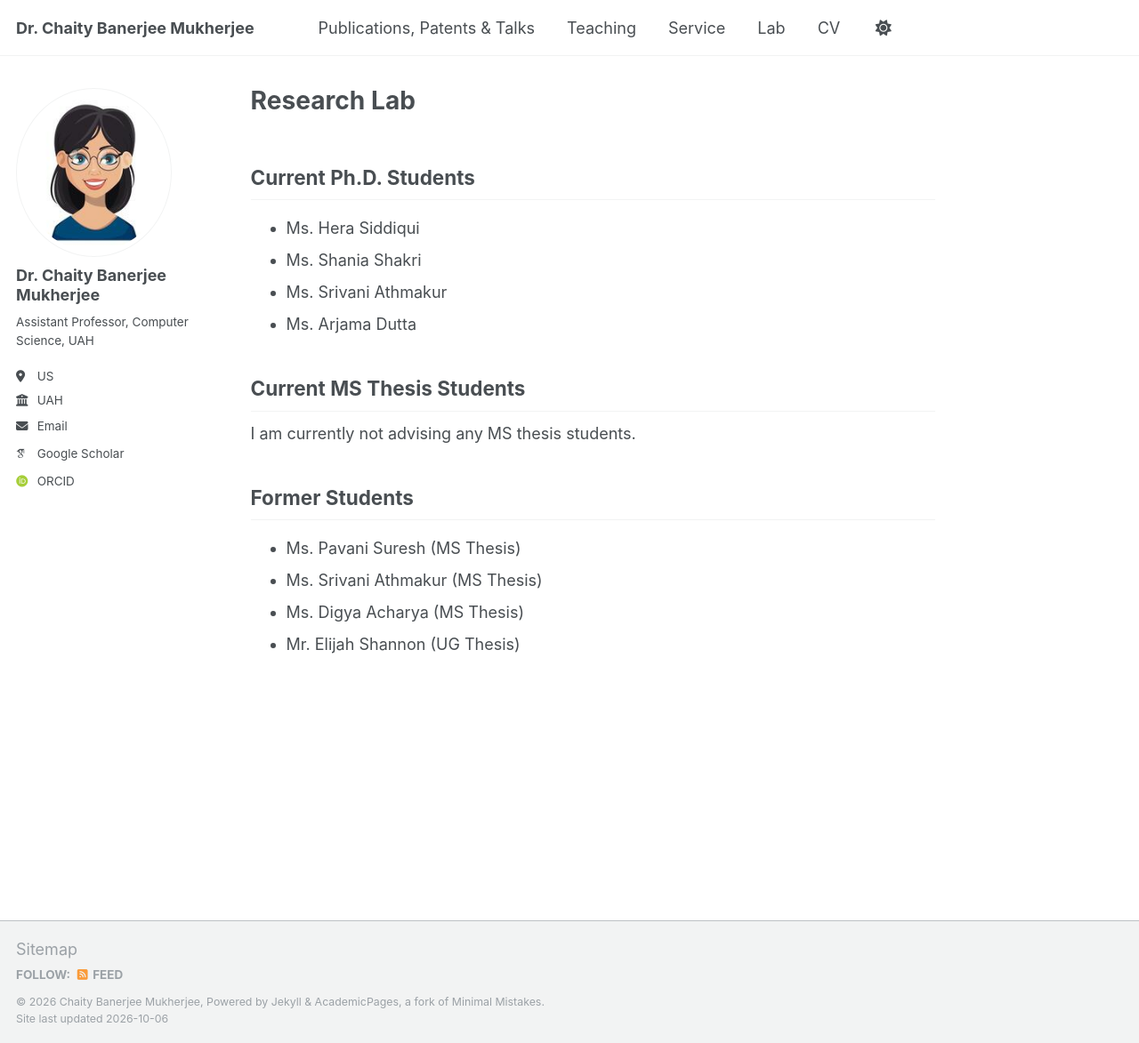
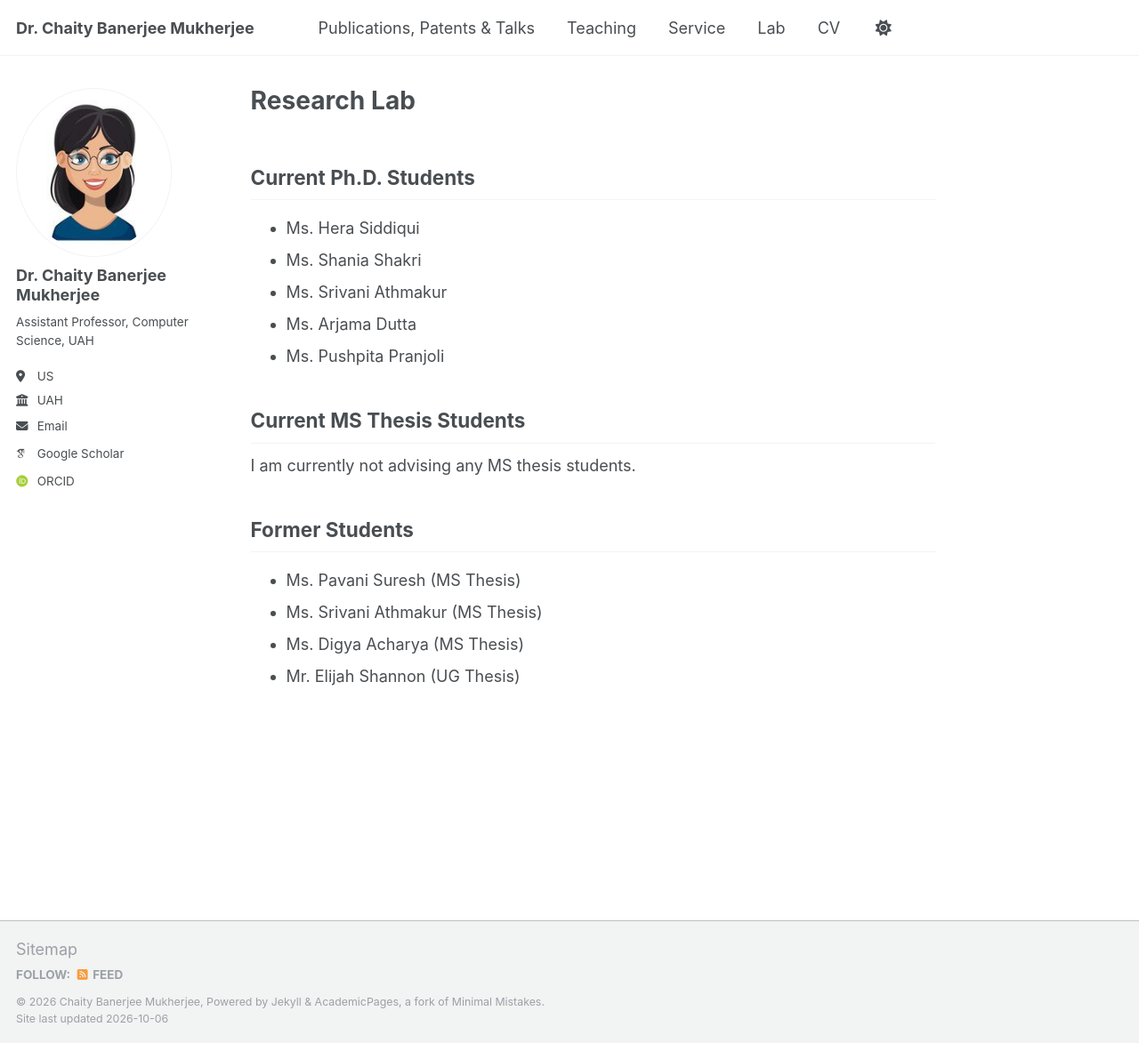
Before and after one commit to derbi-lab/derbi-lab.github.io, a Jekyll site: the page built from _pages/portfolio.md, in a window 1280 px wide and 1173 px high. Shown: the whole window at 89% size. Built offline with Jekyll 4.4.1, drawn with Linux system fonts in a browser that asks for light colours; some web fonts are replaced; a script that is not in the unit is left out.

Commit message:
Update portfolio.md

```diff
--- a/_pages/portfolio.md
+++ b/_pages/portfolio.md
@@ -11,6 +11,7 @@ author_profile: true
 * Ms. Shania Shakri
 * Ms. Srivani Athmakur
 * Ms. Arjama Dutta
+* Ms. Pushpita Pranjoli
 
 ## Current MS Thesis Students
 I am currently not advising any MS thesis students.
```
